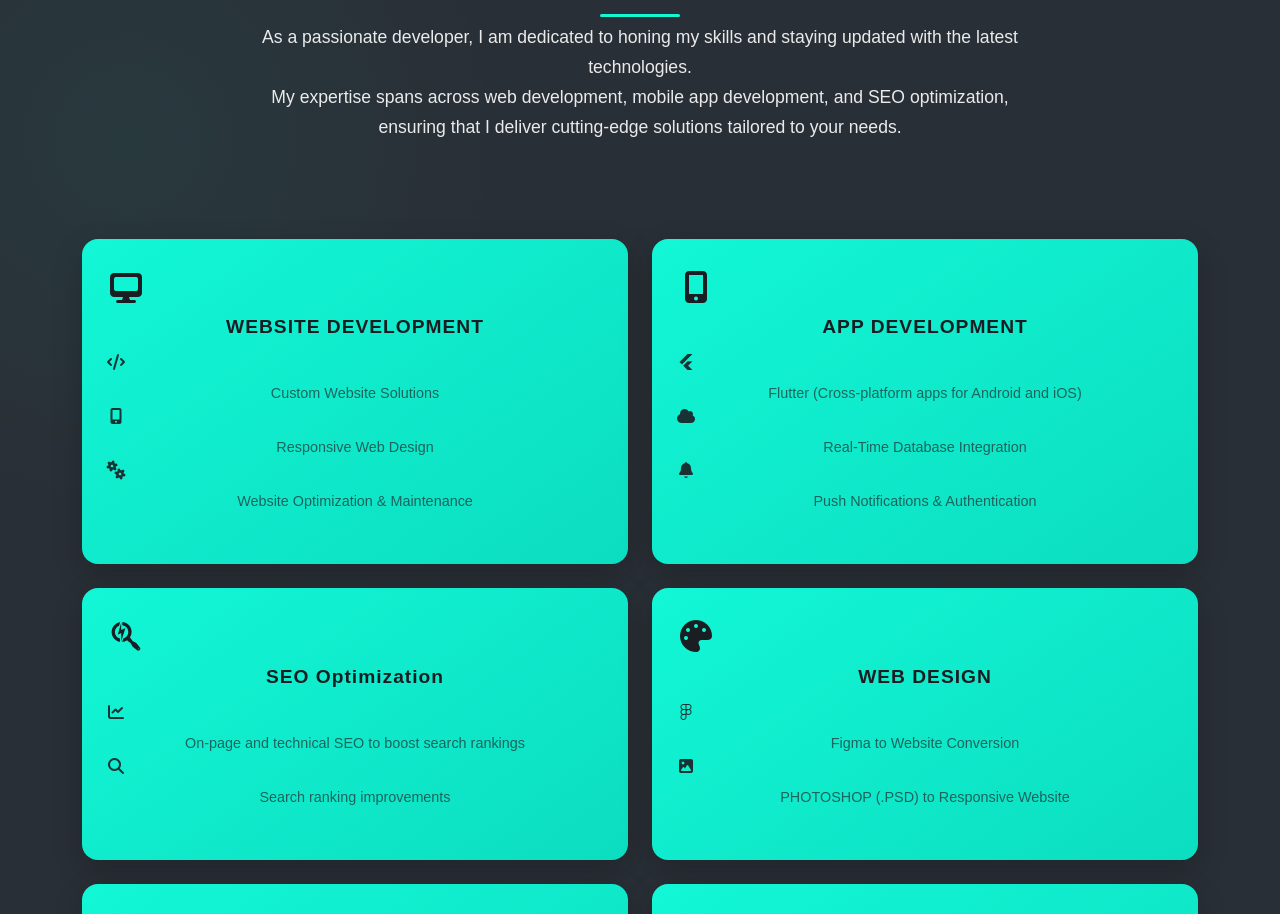
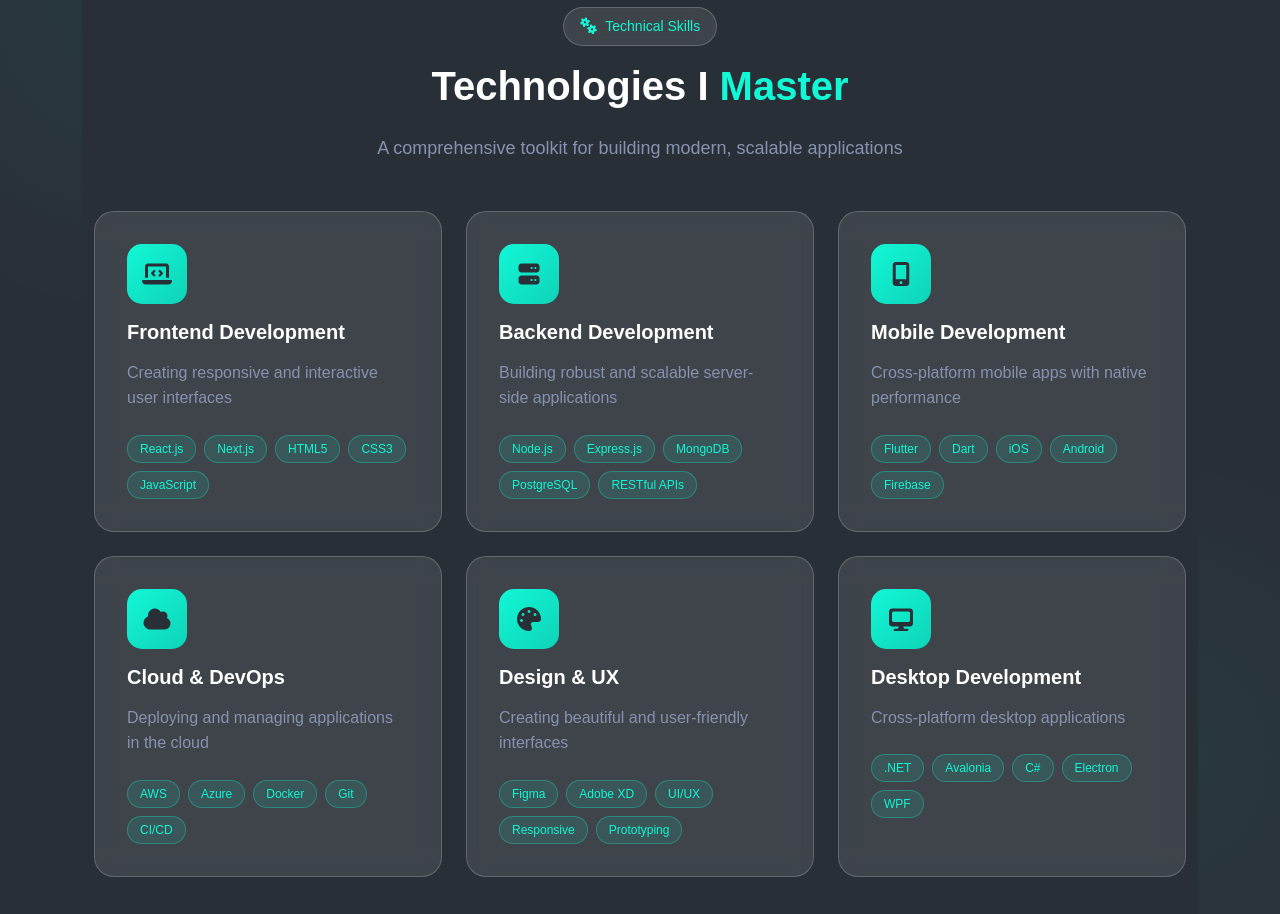
Before and after one commit to anagh534/portfolio, a Next.js app: page / in a window 1280 px wide. Shown: the part 1860-2774 px from the top of the page. Built offline with nearby package versions, Linux system fonts and the light colour scheme.

Commit message:
home page skills section improvements

```diff
--- a/components/home/skills.css
+++ b/components/home/skills.css
@@ -2,8 +2,16 @@
 :root {
   --brand-color: #12F7D6;
   --dark-bg: #292f36;
+  --bg-dark: #292F36;
+  --bg-darker: #1A1E23;
+  --text-light: #FFFFFF;
+  --text-gray: #8892B0;
+  --text-muted: #64748B;
+  --glass-bg: rgba(255, 255, 255, 0.1);
+  --glass-border: rgba(255, 255, 255, 0.2);
+  --shadow-dark: rgba(0, 0, 0, 0.3);
+  --gradient-brand: linear-gradient(135deg, var(--brand-color), #0FD3B8);
   --card-bg: rgba(26, 30, 35, 0.9);
-  --text-light: rgba(255, 255, 255, 0.9);
   --text-dark: #1A1E23;
   --transition: all 0.3s ease;
 }
@@ -39,88 +47,122 @@
   50% { transform: translateY(-10px); }
 }
 
-/* Section heading styling */
-.skills h2 {
-  color: var(--brand-color) !important;
-  font-size: 2.5rem;
-  font-weight: 700;
-  margin-bottom: 1rem;
-  position: relative;
-  display: inline-block;
+/* Section Styles */
+.section-badge {
+    display: inline-flex;
+    align-items: center;
+    padding: 0.5rem 1rem;
+    background: var(--glass-bg);
+    border: 1px solid var(--glass-border);
+    border-radius: 25px;
+    backdrop-filter: blur(10px);
+    font-size: 0.875rem;
+    font-weight: 500;
+    color: var(--brand-color);
 }
 
-.skills h2::after {
-  content: '';
-  position: absolute;
-  bottom: -10px;
-  left: 50%;
-  transform: translateX(-50%);
-  width: 80px;
-  height: 3px;
-  background-color: var(--brand-color);
-  border-radius: 3px;
+.section-title {
+    font-size: clamp(2rem, 4vw, 2.5rem);
+    font-weight: 700;
+    line-height: 1.2;
+    color: var(--text-light);
 }
 
-.skills p {
-  max-width: 800px;
-  margin: 0 auto 3rem;
-  line-height: 1.7;
-  color: var(--text-light);
-  font-size: 1.1rem;
+.text-brand {
+    color: var(--brand-color);
 }
 
-/* Cards container */
-.cards {
-  display: flex;
-  justify-content: center;
+.section-description {
+    font-size: 1.125rem;
+    color: var(--text-gray);
+    line-height: 1.6;
 }
 
-/* Modern card styling */
-.card {
-  background: linear-gradient(145deg, var(--brand-color), #0cddc0) !important;
-  border: none !important;
-  border-radius: 16px !important;
-  box-shadow: 0 10px 30px rgba(0, 0, 0, 0.2);
-  overflow: hidden;
-  transition: transform 0.5s ease, box-shadow 0.5s ease;
-  position: relative;
-  height: 100%;
-  min-height: 180px;
-  animation: fadeInUp 0.8s both;
-  animation-delay: calc(0.1s * var(--card-index, 0));
+/* Skills Section */
+.modern-skills-section {
+    background: var(--bg-dark);
 }
 
-.card::before {
+.skill-card {
+    background: var(--glass-bg);
+    border: 1px solid var(--glass-border);
+    border-radius: 20px;
+    padding: 2rem;
+    backdrop-filter: blur(10px);
+    transition: all 0.3s ease;
+    position: relative;
+    overflow: hidden;
+    animation: fadeInUp 0.8s ease-out both;
+}
+
+.skill-card::before {
     content: '';
     position: absolute;
     top: 0;
     left: 0;
-  width: 100%;
-  height: 100%;
-  background: linear-gradient(to right, transparent, rgba(255, 255, 255, 0.2), transparent);
-  transform: translateX(-100%);
-  transition: transform 0.8s ease;
+    right: 0;
+    height: 4px;
+    background: var(--gradient-brand);
+    transform: scaleX(0);
+    transition: transform 0.3s ease;
 }
 
-.card:hover {
-  transform: translateY(-10px);
-  box-shadow: 0 15px 40px rgba(18, 247, 214, 0.3);
+.skill-card:hover::before {
+    transform: scaleX(1);
 }
 
-.card:hover::before {
-  transform: translateX(100%);
+.skill-card:hover {
+    transform: translateY(-5px);
+    border-color: var(--brand-color);
+    box-shadow: 0 20px 40px var(--shadow-dark);
 }
 
-/* Staggered animation for cards */
-.col-lg-6:nth-child(1) .skill-card { --card-index: 1; }
-.col-lg-6:nth-child(2) .skill-card { --card-index: 2; }
-.col-lg-6:nth-child(3) .skill-card { --card-index: 3; }
-.col-lg-6:nth-child(4) .skill-card { --card-index: 4; }
-.col-lg-6:nth-child(5) .skill-card { --card-index: 5; }
-.col-lg-6:nth-child(6) .skill-card { --card-index: 6; }
-.col-lg-6:nth-child(7) .skill-card { --card-index: 7; }
-.col-lg-6:nth-child(8) .skill-card { --card-index: 8; }
+.skill-icon {
+    width: 60px;
+    height: 60px;
+    background: var(--gradient-brand);
+    border-radius: 15px;
+    display: flex;
+    align-items: center;
+    justify-content: center;
+    margin-bottom: 1.5rem;
+}
 
+.skill-icon i {
+    font-size: 1.5rem;
+    color: var(--bg-dark);
+}
+
+.skill-title {
+    font-size: 1.25rem;
+    font-weight: 600;
+    color: var(--text-light);
+    margin-bottom: 1rem;
+}
+
+.skill-description {
+    color: var(--text-gray);
+    line-height: 1.6;
+    margin-bottom: 1.5rem;
+}
+
+.skill-tags {
+    display: flex;
+    flex-wrap: wrap;
+    gap: 0.5rem;
+}
+
+.skill-tag {
+    padding: 0.25rem 0.75rem;
+    background: rgba(18, 247, 214, 0.1);
+    border: 1px solid rgba(18, 247, 214, 0.3);
+    border-radius: 15px;
+    font-size: 0.75rem;
+    color: var(--brand-color);
+    font-weight: 500;
+}
+
+/* Animations */
 @keyframes fadeInUp {
     from {
         opacity: 0;
@@ -132,199 +174,52 @@
     }
 }
 
-.card-body {
-  padding: 2rem 1.5rem !important;
+/* Responsive Design */
+@media (max-width: 768px) {
+    .skills {
+        padding: 1.5rem 0;
     }
 
-/* Card title styling */
-.card-title {
-  color: var(--text-dark) !important;
-  font-size: 1.2rem !important;
-  font-weight: 700 !important;
-  margin-top: 0.8rem !important;
-  margin-bottom: 1rem !important;
-  letter-spacing: 1px;
-  transition: transform 0.3s ease;
+    .skill-card {
+        padding: 1.5rem;
     }
 
-.card:hover .card-title {
-  transform: scale(1.05);
+    .skill-icon {
+        width: 50px;
+        height: 50px;
+        margin-bottom: 1rem;
     }
 
-/* Card text styling */
-.card-text {
-  color: var(--text-dark) !important;
-  margin-top: 1rem;
+    .skill-icon i {
+        font-size: 1.25rem;
     }
 
-.card-text small {
-  font-size: 0.9rem !important;
-  font-weight: 500 !important;
-  line-height: 1.8 !important;
-  opacity: 0.9;
+    .skill-title {
+        font-size: 1.125rem;
     }
 
-/* Icon styling */
-.card-body i {
-  font-size: 2rem;
-  color: var(--text-dark);
-  margin-bottom: 0.5rem;
-  display: block;
-  transition: transform 0.3s ease;
-}
-
-.card:hover i {
-  transform: scale(1.2);
-}
-
-.card-text i {
-  font-size: 1rem;
-  margin-right: 0.5rem;
-  transition: transform 0.3s ease;
-}
-
-.card:hover .card-text i {
-  animation: pulse 1s infinite;
-}
-
-@keyframes pulse {
-  0% { transform: scale(1); }
-  50% { transform: scale(1.1); }
-  100% { transform: scale(1); }
-}
-
-/* Responsive styles */
-@media (max-width: 992px) {
-  .skills {
-    padding: 4rem 0;
-  }
-
-  .skills h2 {
-    font-size: 2.2rem;
-  }
-
-  .skills p {
-    font-size: 1rem;
+    .skill-description {
+        font-size: 0.9rem;
+        margin-bottom: 1rem;
     }
 }
 
-@media (max-width: 768px) {
-  .skills {
-    padding: 3rem 0;
+@media (max-width: 576px) {
+    .section-badge {
+        font-size: 0.75rem;
+        padding: 0.4rem 0.8rem;
     }
 
-  .card {
-    margin-bottom: 1.5rem !important;
+    .skill-card {
+        padding: 1.25rem;
     }
 
-  .card-body {
-    padding: 1.5rem 1rem !important;
+    .skill-tags {
+        gap: 0.375rem;
+    }
+
+    .skill-tag {
+        font-size: 0.7rem;
+        padding: 0.2rem 0.6rem;
     }
 }
-
-/* Card title styling */
-.card-title {
-  color: var(--text-dark) !important;
-  font-size: 1.2rem !important;
-  font-weight: 700 !important;
-  margin-top: 0.8rem !important;
-  margin-bottom: 1rem !important;
-  letter-spacing: 1px;
-  transition: var(--transition);
-}
-
-.card:hover .card-title {
-  transform: scale(1.05);
-}
-
-/* Card text styling */
-.card-text {
-  color: var(--text-dark) !important;
-  margin-top: 1rem;
-}
-
-.card-text small {
-  font-size: 0.9rem !important;
-  font-weight: 500 !important;
-  line-height: 1.8 !important;
-  opacity: 0.9;
-}
-
-/* Icon styling */
-.card-body i {
-  font-size: 2rem;
-  color: var(--text-dark);
-  margin-bottom: 0.5rem;
-  display: block;
-  transition: var(--transition);
-}
-
-.card:hover i {
-  transform: scale(1.2);
-}
-
-.card-text i {
-  font-size: 1rem;
-  margin-right: 0.5rem;
-  transition: var(--transition);
-}
-
-.card:hover .card-text i {
-  animation: pulse 1s infinite;
-}
-
-@keyframes pulse {
-  0% { transform: scale(1); }
-  50% { transform: scale(1.1); }
-  100% { transform: scale(1); }
-}
-
-/* Animation classes for intersection observer */
-.skill-card {
-  opacity: 0;
-  transform: translateY(30px);
-  transition: opacity 0.6s ease, transform 0.6s ease;
-}
-
-.skill-card.visible {
-  opacity: 1;
-  transform: translateY(0);
-}
-
-/* Create staggered animation effect */
-.col-lg-6:nth-child(odd) .skill-card {
-  transition-delay: 0.1s;
-}
-
-.col-lg-6:nth-child(even) .skill-card {
-  transition-delay: 0.3s;
-}
-
-/* Responsive styles */
-@media (max-width: 992px) {
-  .skills {
-    padding: 4rem 0;
-  }
-
-  .skills h2 {
-    font-size: 2.2rem;
-  }
-
-  .skills p {
-    font-size: 1rem;
-  }
-}
-
-@media (max-width: 768px) {
-  .skills {
-    padding: 3rem 0;
-  }
-
-  .card {
-    margin-bottom: 1.5rem !important;
-  }
-
-  .card-body {
-    padding: 1.5rem 1rem !important;
-  }
-}
--- a/components/home/skills.js
+++ b/components/home/skills.js
@@ -6,115 +6,134 @@
                 <div className="row scroll">
                     <img src='/assets/scroll.webp' className='img-fluid' alt="" />
                 </div>
-                <div className="row text-center pb-5">
-                    <h2>Skills</h2>
-                    <p>As a passionate developer, I am dedicated to honing my skills and staying updated with the latest technologies.<br /> My expertise spans across web development, mobile app development, and SEO optimization, ensuring that I deliver cutting-edge solutions tailored to your needs.</p>
+
+                {/* Skills Section - Copied from About Page */}
+                <section className="modern-skills-section py-5">
+                    <div className="container">
+                        <div className="text-center mb-5">
+                            <div className="section-badge mb-3">
+                                <i className="fas fa-cogs me-2"></i>
+                                Technical Skills
                             </div>
-                <div className="cards">
+                            <h2 className="section-title mb-4">
+                                Technologies I <span className="text-brand">Master</span>
+                            </h2>
+                            <p className="section-description">
+                                A comprehensive toolkit for building modern, scalable applications
+                            </p>
+                        </div>
                         <div className="row g-4">
-                        <div className="col-lg-6">
-                            <div className="card skill-card mb-3" style={{ minHeight: '137px' }}>
-                                <div className="card-body text-center">
-                                    <i className="fa-solid fa-desktop"></i>
-                                    <h4 className="card-title">WEBSITE DEVELOPMENT</h4>
-                                    <p className="card-text"><small className="text-body-secondary">
-                                        <i className="fa-solid fa-code"></i> Custom Website Solutions <br />
-                                        <i className="fa-solid fa-mobile-alt"></i> Responsive Web Design <br />
-                                        <i className="fa-solid fa-cogs"></i> Website Optimization & Maintenance</small></p>
+                            <div className="col-lg-4 col-md-6">
+                                <div className="skill-card h-100">
+                                    <div className="skill-icon mb-3">
+                                        <i className="fas fa-laptop-code"></i>
+                                    </div>
+                                    <h4 className="skill-title mb-3">Frontend Development</h4>
+                                    <p className="skill-description mb-4">
+                                        Creating responsive and interactive user interfaces
+                                    </p>
+                                    <div className="skill-tags">
+                                        <span className="skill-tag">React.js</span>
+                                        <span className="skill-tag">Next.js</span>
+                                        <span className="skill-tag">HTML5</span>
+                                        <span className="skill-tag">CSS3</span>
+                                        <span className="skill-tag">JavaScript</span>
                                     </div>
                                 </div>
                             </div>
-                        <div className="col-lg-6">
-                            <div className="card skill-card mb-3" style={{ minHeight: '137px' }}>
-                                <div className="card-body text-center">
-                                    <i className="fa-solid fa-mobile-screen-button"></i>
-                                    <h4 className="card-title">APP DEVELOPMENT</h4>
-                                    <p className="card-text"><small className="text-body-secondary"><i className="fa-brands fa-flutter "></i> Flutter (Cross-platform apps for Android and iOS)<br/><i className="fa-solid fa-cloud"></i> Real-Time Database Integration <br/>
-                                    <i className="fa-solid fa-bell"></i> Push Notifications & Authentication</small></p>
+                            <div className="col-lg-4 col-md-6">
+                                <div className="skill-card h-100">
+                                    <div className="skill-icon mb-3">
+                                        <i className="fas fa-server"></i>
+                                    </div>
+                                    <h4 className="skill-title mb-3">Backend Development</h4>
+                                    <p className="skill-description mb-4">
+                                        Building robust and scalable server-side applications
+                                    </p>
+                                    <div className="skill-tags">
+                                        <span className="skill-tag">Node.js</span>
+                                        <span className="skill-tag">Express.js</span>
+                                        <span className="skill-tag">MongoDB</span>
+                                        <span className="skill-tag">PostgreSQL</span>
+                                        <span className="skill-tag">RESTful APIs</span>
                                     </div>
                                 </div>
                             </div>
-                        <div className="col-lg-6">
-                            <div className="card skill-card mb-3" style={{ minHeight: '137px' }}>
-                                <div className="card-body text-center">
-                                    <i className="fa-brands fa-searchengin"></i>
-                                    <h4 className="card-title">SEO Optimization</h4>
-                                    <p className="card-text"><small className="text-body-secondary"><i className="fa-solid fa-chart-line"></i> On-page and technical SEO to boost search rankings <br />
-                                    <i className="fa-solid fa-magnifying-glass"></i> Search ranking improvements</small></p>
+                            <div className="col-lg-4 col-md-6">
+                                <div className="skill-card h-100">
+                                    <div className="skill-icon mb-3">
+                                        <i className="fas fa-mobile-alt"></i>
+                                    </div>
+                                    <h4 className="skill-title mb-3">Mobile Development</h4>
+                                    <p className="skill-description mb-4">
+                                        Cross-platform mobile apps with native performance
+                                    </p>
+                                    <div className="skill-tags">
+                                        <span className="skill-tag">Flutter</span>
+                                        <span className="skill-tag">Dart</span>
+                                        <span className="skill-tag">iOS</span>
+                                        <span className="skill-tag">Android</span>
+                                        <span className="skill-tag">Firebase</span>
                                     </div>
                                 </div>
                             </div>
-                        <div className="col-lg-6">
-                            <div className="card skill-card mb-3" style={{ minHeight: '137px' }}>
-                                <div className="card-body text-center">
-                                    <i className="fa-solid fa-palette"></i>
-                                    <h4 className="card-title">WEB DESIGN</h4>
-                                    <p className="card-text"><small className="text-body-secondary"><i className="fa-brands fa-figma"></i> Figma to Website Conversion <br /><i className="fa-solid fa-image"></i> PHOTOSHOP (.PSD) to Responsive Website</small></p>
+                            <div className="col-lg-4 col-md-6">
+                                <div className="skill-card h-100">
+                                    <div className="skill-icon mb-3">
+                                        <i className="fas fa-cloud"></i>
+                                    </div>
+                                    <h4 className="skill-title mb-3">Cloud & DevOps</h4>
+                                    <p className="skill-description mb-4">
+                                        Deploying and managing applications in the cloud
+                                    </p>
+                                    <div className="skill-tags">
+                                        <span className="skill-tag">AWS</span>
+                                        <span className="skill-tag">Azure</span>
+                                        <span className="skill-tag">Docker</span>
+                                        <span className="skill-tag">Git</span>
+                                        <span className="skill-tag">CI/CD</span>
                                     </div>
                                 </div>
                             </div>
-                        <div className="col-lg-6">
-                            <div className="card skill-card mb-3" style={{ minHeight: '137px' }}>
-                                <div className="card-body text-center">
-                                    <i className="fa-brands fa-wordpress"></i>
-                                    <h4 className="card-title">WORDPRESS DEVELOPMENT</h4>
-                                    <p className="card-text">
-                                        <small className="text-body-secondary">
-                                            <i className="fa-solid fa-lock"></i> WordPress Security Check-Up <br />
-                                            <i className="fa-solid fa-wrench"></i> Custom WordPress Development <br />
-                                            <i className="fa-solid fa-paintbrush"></i> WordPress Website Redesign
-                                        </small>
+                            <div className="col-lg-4 col-md-6">
+                                <div className="skill-card h-100">
+                                    <div className="skill-icon mb-3">
+                                        <i className="fas fa-palette"></i>
+                                    </div>
+                                    <h4 className="skill-title mb-3">Design & UX</h4>
+                                    <p className="skill-description mb-4">
+                                        Creating beautiful and user-friendly interfaces
                                     </p>
+                                    <div className="skill-tags">
+                                        <span className="skill-tag">Figma</span>
+                                        <span className="skill-tag">Adobe XD</span>
+                                        <span className="skill-tag">UI/UX</span>
+                                        <span className="skill-tag">Responsive</span>
+                                        <span className="skill-tag">Prototyping</span>
                                     </div>
                                 </div>
                             </div>
-                        <div className="col-lg-6">
-                            <div className="card skill-card mb-3" style={{ minHeight: '137px' }}>
-                                <div className="card-body text-center">
-                                    <i className="fa-solid fa-store"></i>
-                                    <h4 className="card-title">E-COMMERCE DEVELOPMENT</h4>
-                                    <p className="card-text">
-                                        <small className="text-body-secondary">
-                                            <i className="fa-solid fa-cart-arrow-down"></i> Custom E-commerce Solutions <br />
-                                            <i className="fa-solid fa-credit-card"></i> Secure Payment Integration <br />
-                                            <i className="fa-solid fa-gift"></i> User-friendly Product Listings
-                                        </small>
+                            <div className="col-lg-4 col-md-6">
+                                <div className="skill-card h-100">
+                                    <div className="skill-icon mb-3">
+                                        <i className="fas fa-desktop"></i>
+                                    </div>
+                                    <h4 className="skill-title mb-3">Desktop Development</h4>
+                                    <p className="skill-description mb-4">
+                                        Cross-platform desktop applications
                                     </p>
-                                </div>
-                            </div>
-                        </div>
-                        <div className="col-lg-6">
-                            <div className="card skill-card mb-3" style={{ minHeight: '137px' }}>
-                                <div className="card-body text-center">
-                                    <i className="fa-brands fa-react"></i>
-                                    <h4 className="card-title">NEXT.JS DEVELOPMENT</h4>
-                                    <p className="card-text">
-                                        <small className="text-body-secondary">
-                                            <i className="fa-solid fa-cogs"></i> Server-Side Rendering (SSR) <br />
-                                            <i className="fa-solid fa-laptop-code"></i> Static Site Generation (SSG) <br />
-                                            <i className="fa-solid fa-rocket"></i> Performance Optimization
-                                        </small>
-                                    </p>
-                                </div>
-                            </div>
-                        </div>
-                        <div className="col-lg-6">
-                            <div className="card skill-card mb-3" style={{ minHeight: '137px' }}>
-                                <div className="card-body text-center">
-                                    <i className="fa-brands fa-node"></i>
-                                    <h4 className="card-title">MERN STACK DEVELOPMENT</h4>
-                                    <p className="card-text">
-                                        <small className="text-body-secondary">
-                                            <i className="fa-brands fa-react"></i> React.js for Dynamic UIs <br />
-                                            <i className="fa-brands fa-node"></i> Node.js & Express.js Backend <br />
-                                            <i className="fa-solid fa-database"></i> MongoDB for Scalable Data Solutions
-                                        </small>
-                                    </p>
+                                    <div className="skill-tags">
+                                        <span className="skill-tag">.NET</span>
+                                        <span className="skill-tag">Avalonia</span>
+                                        <span className="skill-tag">C#</span>
+                                        <span className="skill-tag">Electron</span>
+                                        <span className="skill-tag">WPF</span>
                                     </div>
                                 </div>
                             </div>
                         </div>
                     </div>
+                </section>
             </div>
         </div>
     );
```
Lines whose indentation alone changed are shown as unchanged.
